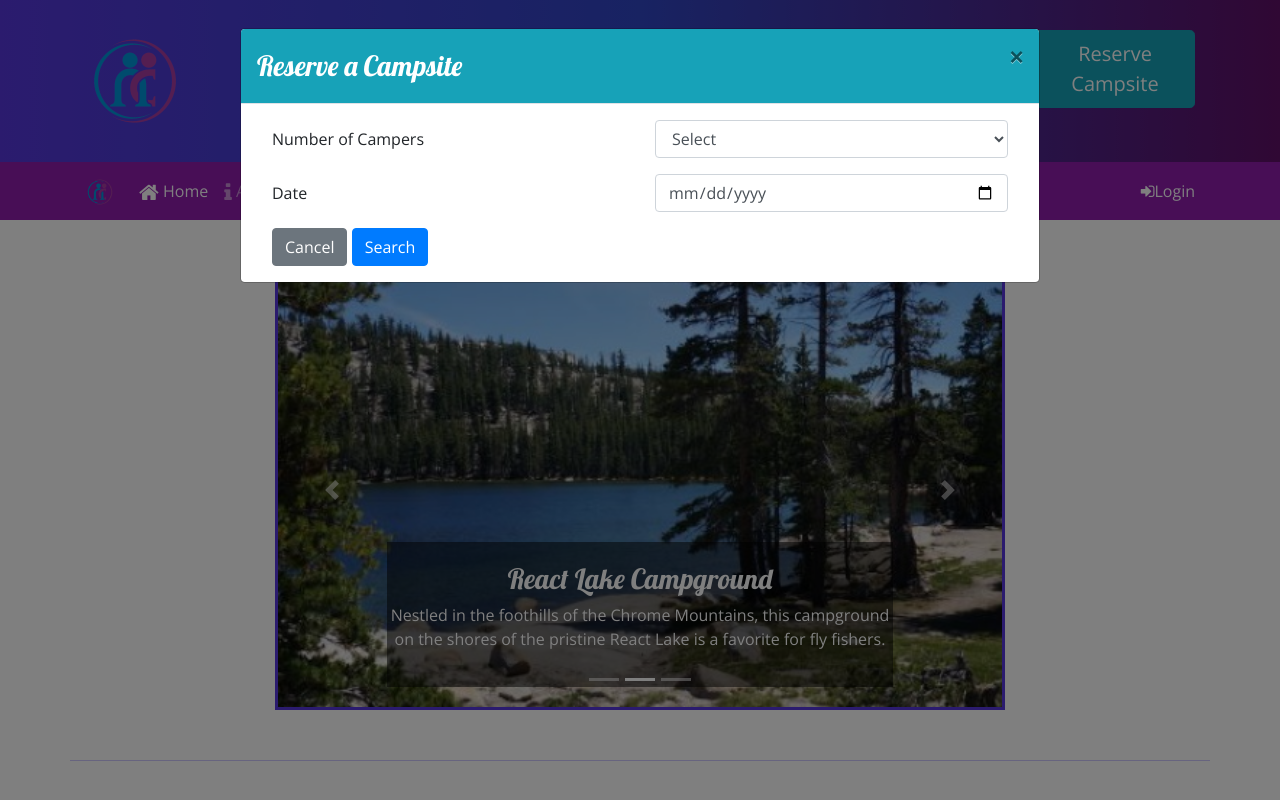
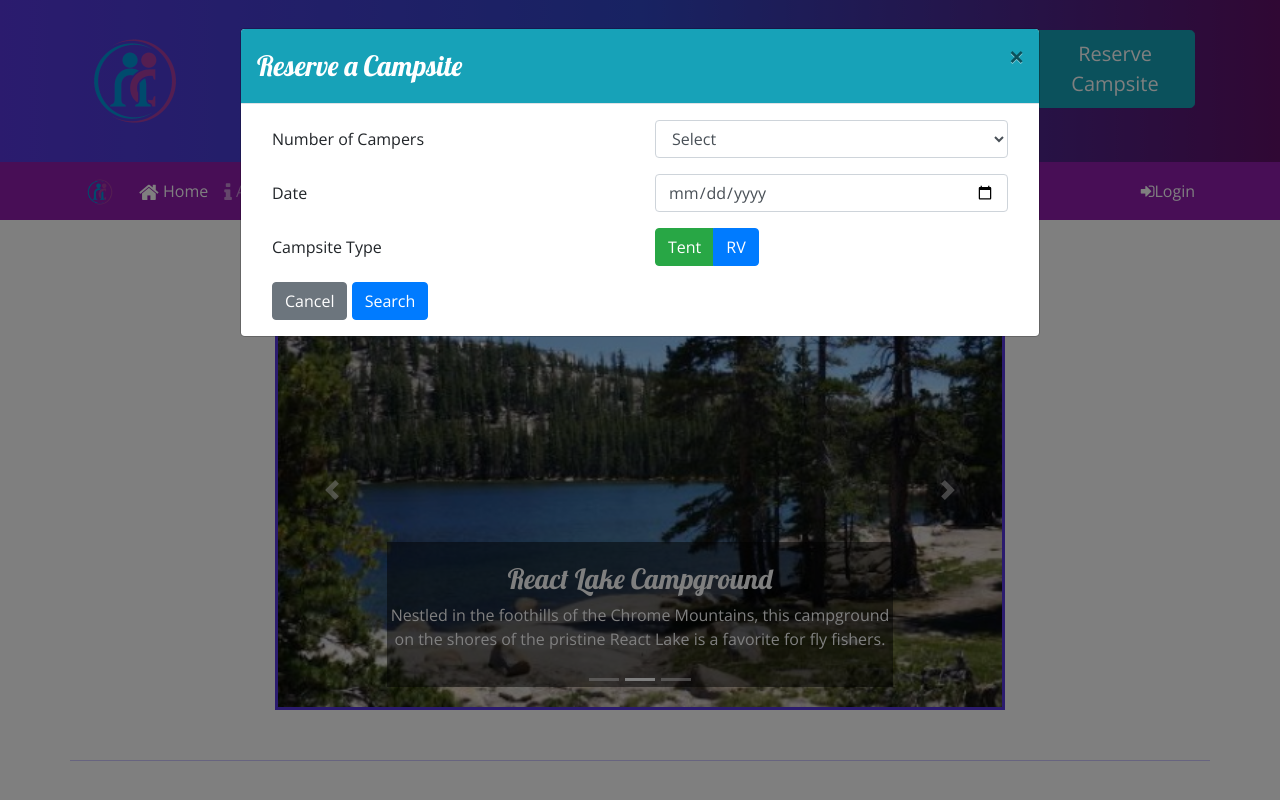
Before and after one commit to bricruz/nucampsite, a website: page index.html in a window 1280 px wide. Both pictures are taken after a click on the link "Reserve Campsite". Shown: the top 800 px of the page. Drawn offline with nearby package versions, Linux system fonts and the light colour scheme.

Commit message:
Task 3 Week 3

```diff
--- a/index.html
+++ b/index.html
@@ -49,6 +49,19 @@
                                 <input type="date" class="form-control" id="date" name="date" placeholder="">
                             </div>
                         </div>
+
+                        <div class="form-group row">
+                            <label class="col-sm-6 col-form-label">Campsite Type</label>
+                            <div class="col-2 btn-group btn-group-toggle" data-toggle="buttons">
+                                <label class="btn btn-success">
+                                    <input type="radio" name="siteType" id="siteTent">Tent
+                                </label>
+                                <label class="btn btn-primary">
+                                    <input type="radio" name="siteType" id="siteRV">RV
+                                </label>
+                            </div>
+                        </div>
+
                         <div class="row">
 
                             <div class="col">
```
